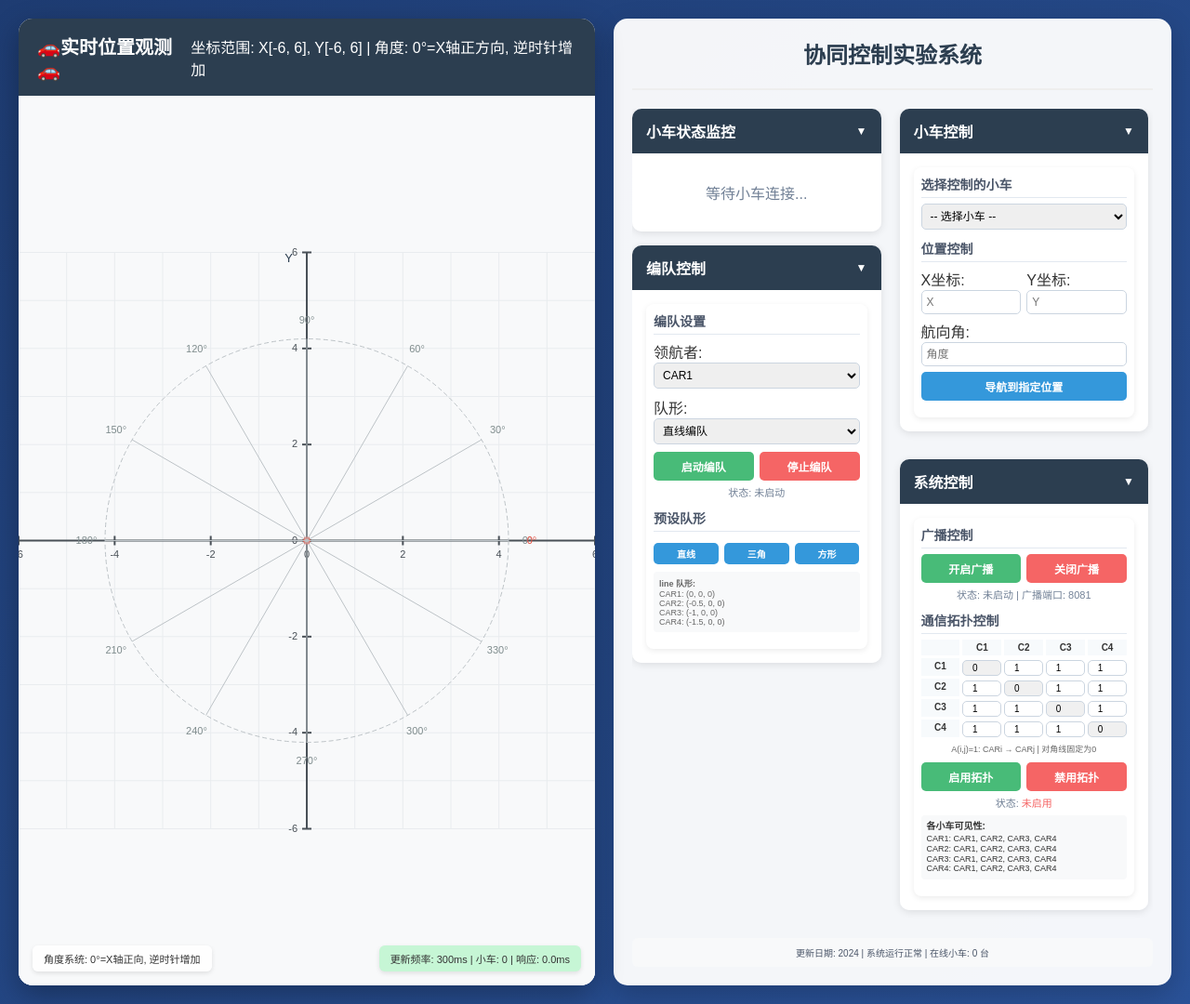
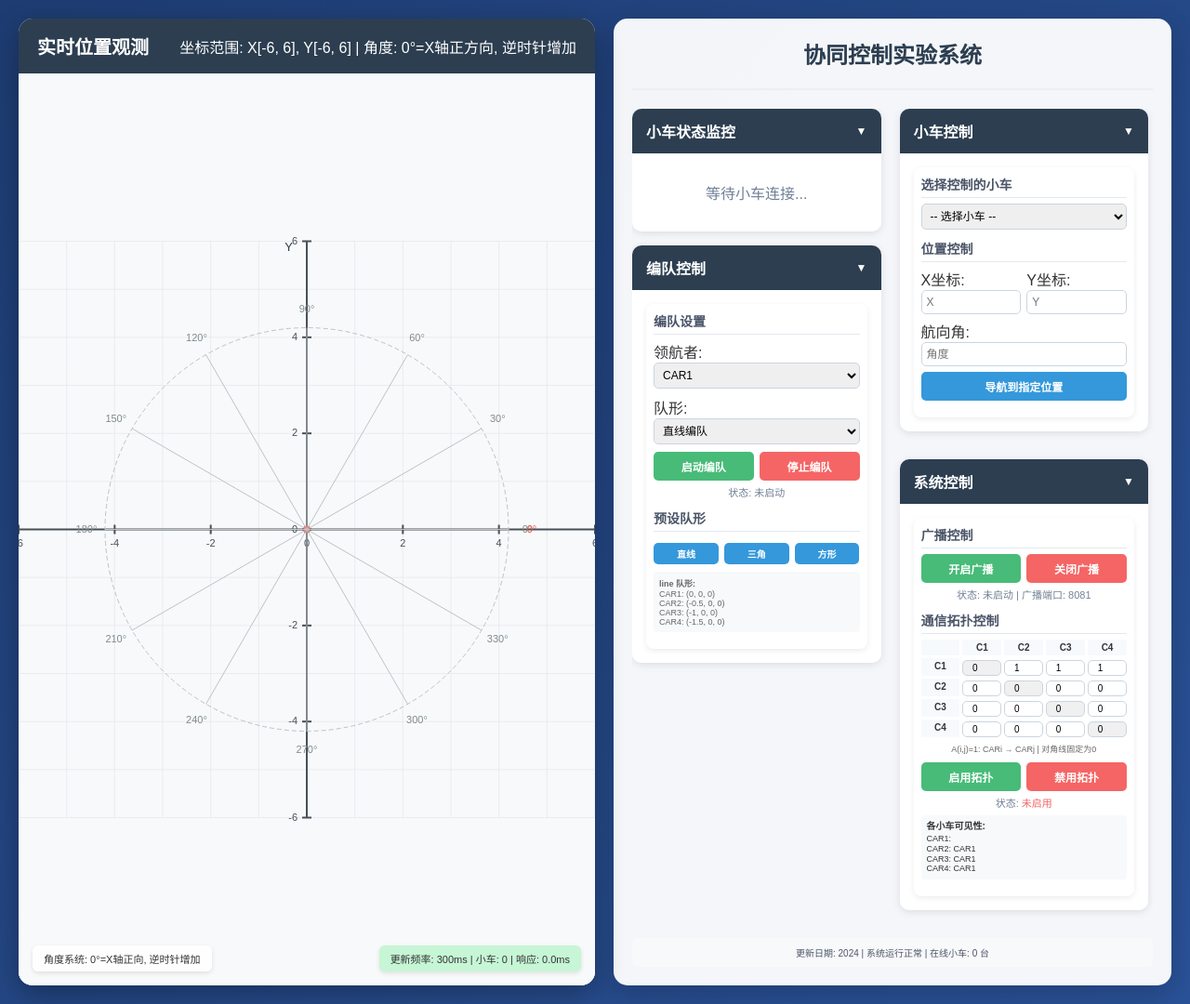
Before and after one commit to King-Biling/Server_Code, a Flask app: page / in a window 1280 px wide. Shown: the whole page at 93% size. Run offline with Flask 3, Linux system fonts and the light colour scheme; data that the repository does not hold is empty.

Commit message:
"将默认通信拓扑修改为了大家只可见小车1的信息"

```diff
--- a/templates/index.html
+++ b/templates/index.html
@@ -562,7 +562,7 @@
         <!-- 坐标图区域 -->
         <div class="coordinate-map">
             <div class="map-header">
-                <h1>🚗实时位置观测🚗</h1>
+                <h1>实时位置观测</h1>
                 <div id="coordinateRangeDisplay">坐标范围: X[-6, 6], Y[-6, 6] | 角度: 0°=X轴正方向, 逆时针增加</div>
             </div>
             <canvas id="coordinateCanvas"></canvas>
@@ -740,26 +740,26 @@
 
                                                     <div class="matrix-header">C1</div>
                                                     <div class="matrix-cell"><input type="number" id="a11" class="coord-input" value="0" min="0" max="1" readonly style="background: #f0f0f0;"></div>
-                                                    <div class="matrix-cell"><input type="number" id="a12" class="coord-input" value="1" min="0" max="1"></div>
-                                                    <div class="matrix-cell"><input type="number" id="a13" class="coord-input" value="1" min="0" max="1"></div>
-                                                    <div class="matrix-cell"><input type="number" id="a14" class="coord-input" value="1" min="0" max="1"></div>
+                                                    <div class="matrix-cell"><input type="number" id="a12" class="coord-input" value="0" min="0" max="1"></div>
+                                                    <div class="matrix-cell"><input type="number" id="a13" class="coord-input" value="0" min="0" max="1"></div>
+                                                    <div class="matrix-cell"><input type="number" id="a14" class="coord-input" value="0" min="0" max="1"></div>
 
                                                     <div class="matrix-header">C2</div>
                                                     <div class="matrix-cell"><input type="number" id="a21" class="coord-input" value="1" min="0" max="1"></div>
                                                     <div class="matrix-cell"><input type="number" id="a22" class="coord-input" value="0" min="0" max="1" readonly style="background: #f0f0f0;"></div>
-                                                    <div class="matrix-cell"><input type="number" id="a23" class="coord-input" value="1" min="0" max="1"></div>
-                                                    <div class="matrix-cell"><input type="number" id="a24" class="coord-input" value="1" min="0" max="1"></div>
+                                                    <div class="matrix-cell"><input type="number" id="a23" class="coord-input" value="0" min="0" max="1"></div>
+                                                    <div class="matrix-cell"><input type="number" id="a24" class="coord-input" value="0" min="0" max="1"></div>
 
                                                     <div class="matrix-header">C3</div>
                                                     <div class="matrix-cell"><input type="number" id="a31" class="coord-input" value="1" min="0" max="1"></div>
-                                                    <div class="matrix-cell"><input type="number" id="a32" class="coord-input" value="1" min="0" max="1"></div>
+                                                    <div class="matrix-cell"><input type="number" id="a32" class="coord-input" value="0" min="0" max="1"></div>
                                                     <div class="matrix-cell"><input type="number" id="a33" class="coord-input" value="0" min="0" max="1" readonly style="background: #f0f0f0;"></div>
-                                                    <div class="matrix-cell"><input type="number" id="a34" class="coord-input" value="1" min="0" max="1"></div>
+                                                    <div class="matrix-cell"><input type="number" id="a34" class="coord-input" value="0" min="0" max="1"></div>
 
                                                     <div class="matrix-header">C4</div>
                                                     <div class="matrix-cell"><input type="number" id="a41" class="coord-input" value="1" min="0" max="1"></div>
-                                                    <div class="matrix-cell"><input type="number" id="a42" class="coord-input" value="1" min="0" max="1"></div>
-                                                    <div class="matrix-cell"><input type="number" id="a43" class="coord-input" value="1" min="0" max="1"></div>
+                                                    <div class="matrix-cell"><input type="number" id="a42" class="coord-input" value="0" min="0" max="1"></div>
+                                                    <div class="matrix-cell"><input type="number" id="a43" class="coord-input" value="0" min="0" max="1"></div>
                                                     <div class="matrix-cell"><input type="number" id="a44" class="coord-input" value="0" min="0" max="1" readonly style="background: #f0f0f0;"></div>
                                                 </div>
                                                 <div style="font-size: 9px; color: #666; text-align: center; margin-top: 3px;">
@@ -1957,6 +1957,7 @@
             // 获取拓扑状态
             getTopologyStatus();
 
+            updateVisibilityInfo();
             // 定期更新拓扑状态
             setInterval(getTopologyStatus, 5000);
 
--- a/web_car_server.py
+++ b/web_car_server.py
@@ -8,6 +8,7 @@ from flask_cors import CORS
 from formation_controller import formation_bp, init_formation_controller  # 新增导入
 
 app = Flask(__name__)
+app.config['TEMPLATES_AUTO_RELOAD'] = True  # 设置模板自动重新加载
 CORS(app)
 app.register_blueprint(formation_bp)  # 注册编队控制器蓝图
 
@@ -29,9 +30,9 @@ broadcast_group_size = 1  # 每组最多广播的小车数量
 # 通信拓扑配置
 communication_topology = [
     [0, 1, 1, 1],
-    [1, 0, 1, 1],
-    [1, 1, 0, 1],
-    [1, 1, 1, 0]
+    [0, 0, 0, 0],
+    [0, 0, 0, 0],
+    [0, 0, 0, 0]
 ]
 
 topology_enabled = False
@@ -416,8 +417,7 @@ class UDPServer:
 
     def _get_visible_cars_for_car(self, target_car_id):
         """获取目标小车可以看到的其他小车列表"""
-        if not topology_enabled:
-            return ["CAR1", "CAR2", "CAR3", "CAR4"]
+        # 总是返回基于 communication_topology 的可见性，无论拓扑是否启用
         return topology_cache.get(target_car_id, [])
 
     def _health_check_loop(self):
@@ -519,27 +519,20 @@ udp_server = UDPServer(UDP_HOST, UDP_PORT)
 def update_topology_cache():
     global topology_cache
 
-    if not topology_enabled:
-        topology_cache = {
-            "CAR1": ["CAR2", "CAR3", "CAR4"],
-            "CAR2": ["CAR1", "CAR3", "CAR4"],
-            "CAR3": ["CAR1", "CAR2", "CAR4"],
-            "CAR4": ["CAR1", "CAR2", "CAR3"]
-        }
-    else:
-        topology_cache = {}
-        car_ids = ["CAR1", "CAR2", "CAR3", "CAR4"]
-        car_mapping = {"CAR1": 0, "CAR2": 1, "CAR3": 2, "CAR4": 3}
+    # 无论拓扑是否启用，都使用 communication_topology 矩阵来计算可见性
+    topology_cache = {}
+    car_ids = ["CAR1", "CAR2", "CAR3", "CAR4"]
+    car_mapping = {"CAR1": 0, "CAR2": 1, "CAR3": 2, "CAR4": 3}
 
-        for target_car in car_ids:
-            visible_cars = []
-            target_index = car_mapping[target_car]
-            for other_car in car_ids:
-                if other_car != target_car:
-                    other_index = car_mapping[other_car]
-                    if communication_topology[other_index][target_index] == 1:
-                        visible_cars.append(other_car)
-            topology_cache[target_car] = visible_cars
+    for target_car in car_ids:
+        visible_cars = []
+        target_index = car_mapping[target_car]
+        for other_car in car_ids:
+            if other_car != target_car:
+                other_index = car_mapping[other_car]
+                if communication_topology[other_index][target_index] == 1:
+                    visible_cars.append(other_car)
+        topology_cache[target_car] = visible_cars
 
     print(f"🔧 拓扑缓存已更新: {topology_cache}")
 
@@ -812,6 +805,8 @@ if __name__ == '__main__':
         print(f"💡 请确保小车配置中的SERVER_IP设置为: {local_ip}")
         print(f"💡 访问 http://{local_ip}:{WEB_PORT} 打开控制界面")
 
-        app.run(host='0.0.0.0', port=WEB_PORT, debug=False, use_reloader=False, threaded=True)
+       # app.run(host='0.0.0.0', port=WEB_PORT, debug=False, use_reloader=False, threaded=True)
+        app.run(host='0.0.0.0', port=WEB_PORT, debug=True, use_reloader=True, threaded=True)
+
     else:
         print("❌ UDP服务器启动失败")
```
